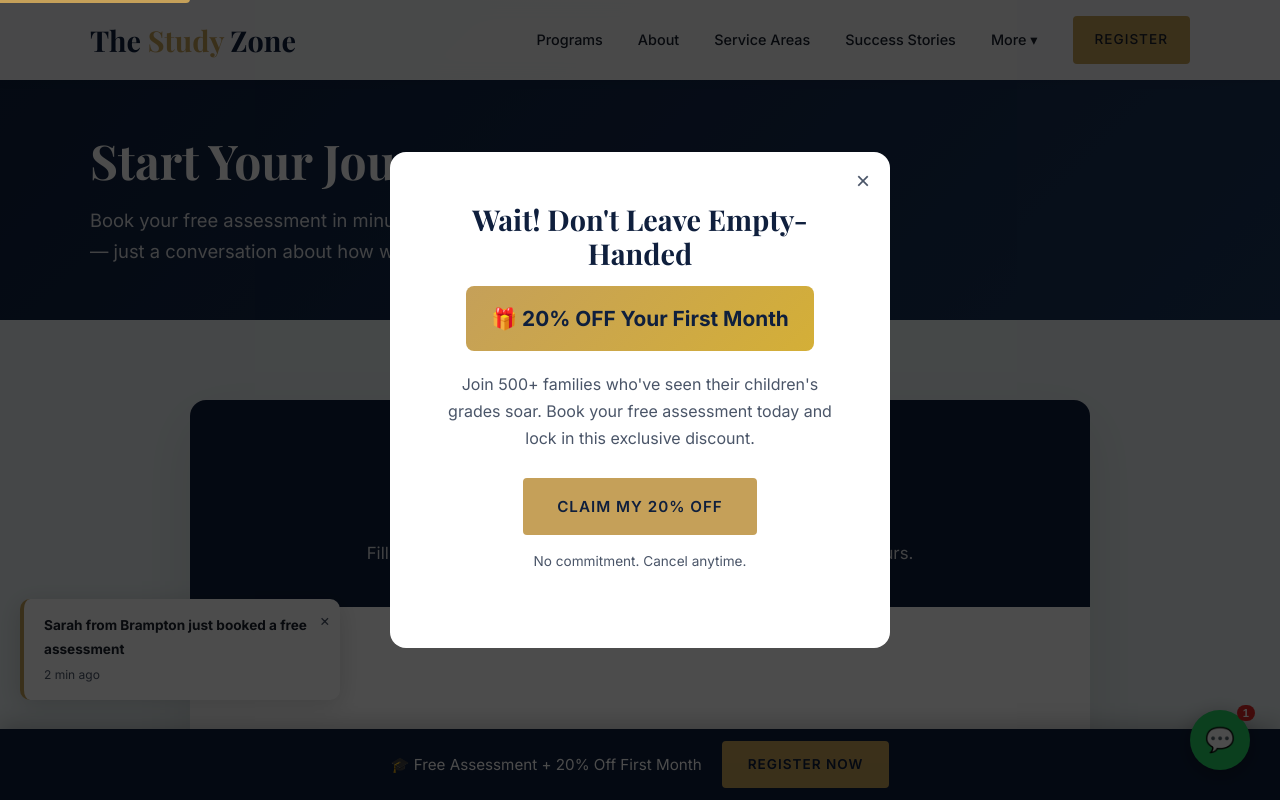
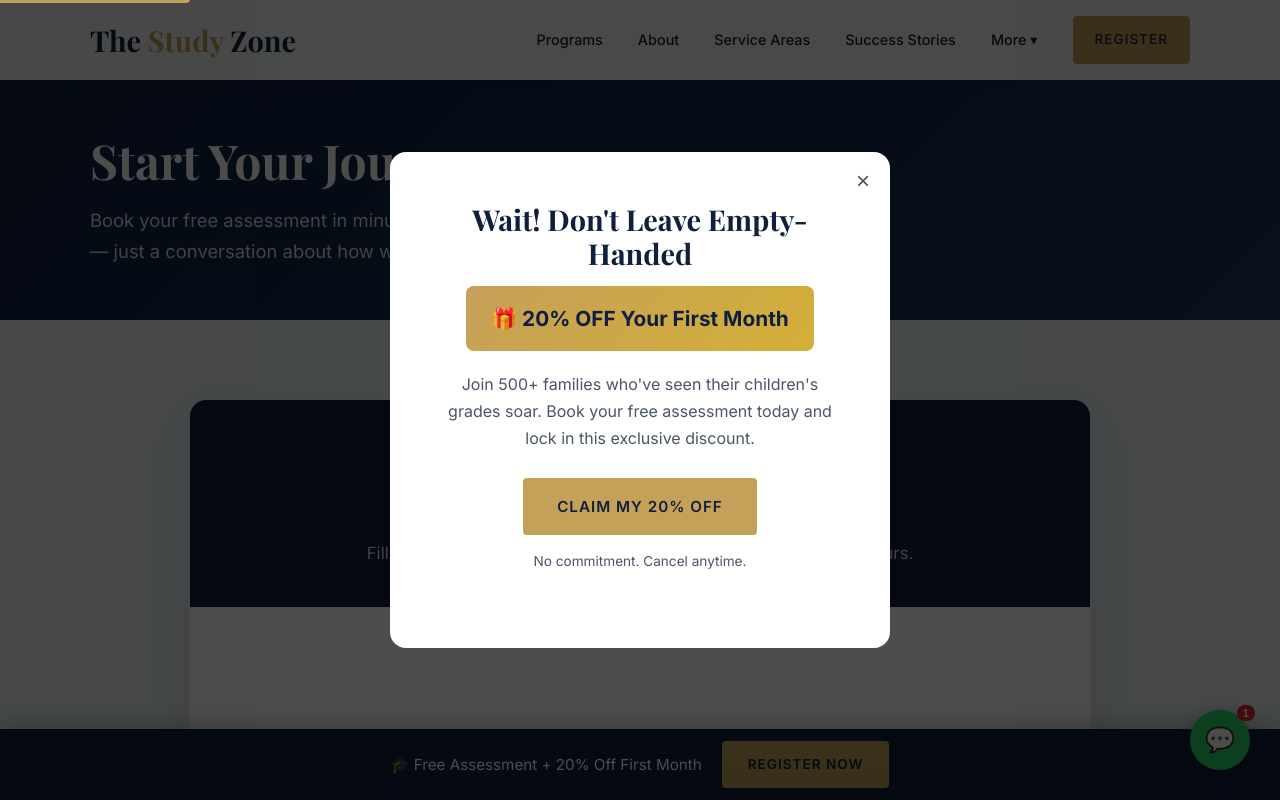
Before and after one commit to s-gillz/tsz, a plain HTML site: page registration.html in a window 1280 px wide. Shown: the top 800 px of the page. Drawn offline with nearby package versions, Linux system fonts and the light colour scheme; a web font is replaced by a local one.

Commit message:
Update registration.html

```diff
--- a/registration.html
+++ b/registration.html
@@ -879,38 +879,6 @@
         }
 
         // --------------------------------------------
-        // SOCIAL PROOF POPUPS (rotating notifications)
-        // --------------------------------------------
-        const socialProofs = [
-            { text: "Sarah from Brampton just booked a free assessment", time: "2 min ago" },
-            { text: "David from Caledon enrolled in Grade 12 Calculus tutoring", time: "5 min ago" },
-            { text: "Priya from Bolton registered for IB Math prep", time: "8 min ago" },
-            { text: "James from Mississauga booked summer tutoring", time: "12 min ago" },
-            { text: "A parent from Bolton just rated us 5 stars", time: "15 min ago" },
-            { text: "New tutor joined: Ms. Chen (Physics, MCV4U)", time: "18 min ago" },
-            { text: "Emma from Brampton improved from 72% to 91%", time: "22 min ago" },
-        ];
-
-        let proofIndex = 0;
-        const proofPopup = document.querySelector('.social-proof-popup');
-        if (proofPopup) {
-            function showProof() {
-                const data = socialProofs[proofIndex];
-                proofPopup.querySelector('p').innerHTML = `<strong>${data.text}</strong>`;
-                proofPopup.querySelector('.time').textContent = data.time;
-                proofPopup.classList.add('show');
-                setTimeout(() => proofPopup.classList.remove('show'), 5000);
-                proofIndex = (proofIndex + 1) % socialProofs.length;
-            }
-            // Start after 5 seconds, then every 12 seconds
-            setTimeout(() => { showProof(); setInterval(showProof, 12000); }, 5000);
-
-            proofPopup.querySelector('.close').addEventListener('click', () => {
-                proofPopup.classList.remove('show');
-            });
-        }
-
-        // --------------------------------------------
         // EXIT INTENT MODAL (capture leaving visitors)
         // --------------------------------------------
         const exitModal = document.querySelector('.exit-modal-overlay');
```
